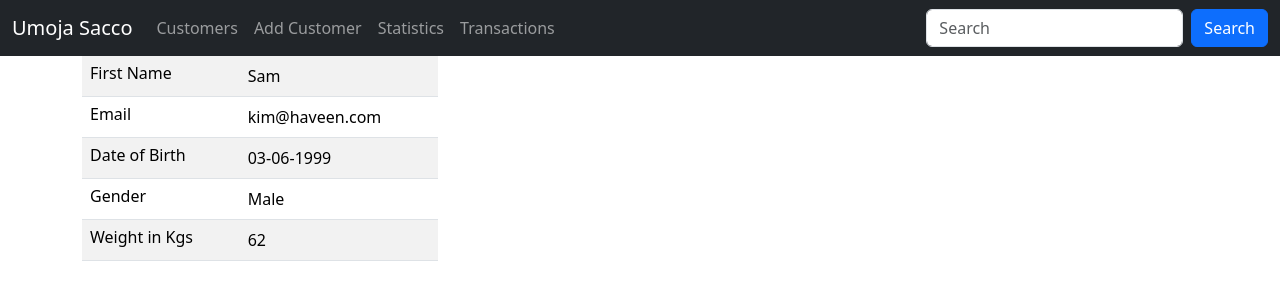
After one commit to erickgathinji/django-database, a Django app: page /customers/details/1 in a window 1280 px wide. The commit adds this page. Shown: the top 300 px of the page. Run offline with Django 5.2, Linux system fonts and the light colour scheme; data comes from the database, SQL or seed files in the repository; some libraries are stand-ins or nearby versions.

Commit message:
displaying customer details

```diff
--- a/project_database/urls.py
+++ b/project_database/urls.py
@@ -25,8 +25,10 @@ urlpatterns = [
 
     path('add/customer', views.add_customer, name='add_customer'),
 
-    path('customers/delete/<int:customer_id>', views.delete_customer, name='delete_customer'),
-    # this is the delete button
+    path('customers/delete/<int:customer_id>', views.delete_customer, name='delete_customer'), # this is the delete button
+
+    path('customers/details/<int:customer_id>', views.customer_details, name='customer_details'), # this is the details button
+
 
     path('admin/', admin.site.urls),
 ]
--- a/sacco/views.py
+++ b/sacco/views.py
@@ -50,6 +50,10 @@ def delete_customer(request, customer_id):
     customer.delete() #delete from customers where id = ?
     return redirect('customers') #this redirect needs the exact name in urls page. ie name=customers
 
+def customer_details(request, customer_id):
+    customer = Customer.objects.get(id=customer_id)
+    deposits = Deposit.objects.filter(customer_id=customer_id)
+    return render(request, "details.html", {"deposits": deposits, "customer": customer})
 
 def add_customer(request):
     if request.method == "POST": # save your form data to db
--- /dev/null
+++ b/templates/details.html
@@ -0,0 +1,43 @@
+{% extends 'master.html' %}
+
+{% block title %}
+    <title>Customer Details</title>
+{% endblock %}
+
+{% block content %}
+    <div class="container">
+        <div class="row">
+            <div class="col-sm-4">
+                <table class="table table-striped">
+
+                    <tr>
+                        <td class="h6">First Name</td>
+                        <td>{{ customer.first_name }}</td>
+                    </tr>
+
+                    <tr>
+                        <td class="h6">Email</td>
+                        <td>{{ customer.email }}</td>
+                    </tr>
+
+                    <tr>
+                        <td class="h6">Date of Birth</td>
+                        <td>{{ customer.dob | date:"d-m-Y" }}</td>
+                        {#| date:"d-m-Y" makes the date kenyan format#}
+                    </tr>
+
+                    <tr>
+                        <td class="h6">Gender</td>
+                        <td>{{ customer.gender }}</td>
+                    </tr>
+
+                    <tr>
+                        <td class="h6">Weight in Kgs</td>
+                        <td>{{ customer.weight }}</td>
+                    </tr>
+
+                </table>
+            </div>
+        </div>
+    </div>
+{% endblock %}
```
Also changed, not shown: templates/customers.html (+6 -2 lines).
